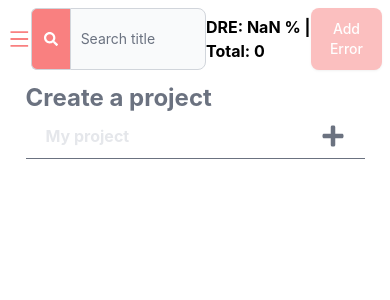
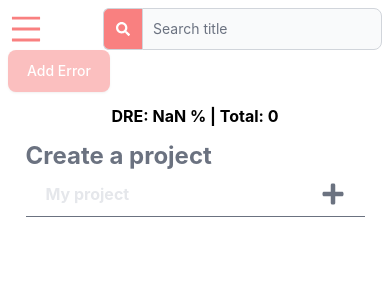
Before and after one commit to jweb89/error_tracker, a Next.js app: page / in a window 390 px wide. Shown: the top 300 px of the page. Built offline with nearby package versions, Linux system fonts and the light colour scheme.

Commit message:
fix mobile styling

```diff
--- a/pages/index.js
+++ b/pages/index.js
@@ -396,7 +396,7 @@ export default function Home() {
           </div>
         </Sidebar>
         <div className='w-full p-2 lg:col-span-9 lg:p-5'>
-          <div className='mb-3 flex justify-between'>
+          <div className='mb-3 flex flex-wrap justify-between md:flex-nowrap'>
             <AiOutlineMenu
               onClick={toggleMenu}
               className='my-auto cursor-pointer text-4xl text-red-400 lg:hidden'
@@ -408,7 +408,7 @@ export default function Home() {
               addOn={<FaSearch className='text-white' />}
               onChange={({ target }) => setSearch(target.value)}
             />
-            <div className='my-auto font-bold'>
+            <div className='order-3 my-auto mt-3 w-full text-center font-bold md:order-none md:w-auto'>
               DRE:{' '}
               {(errors?.[currentProject]?.reduce((acc, error) => {
                 if (error.environment === 'pre-production') return acc + 1;
```
